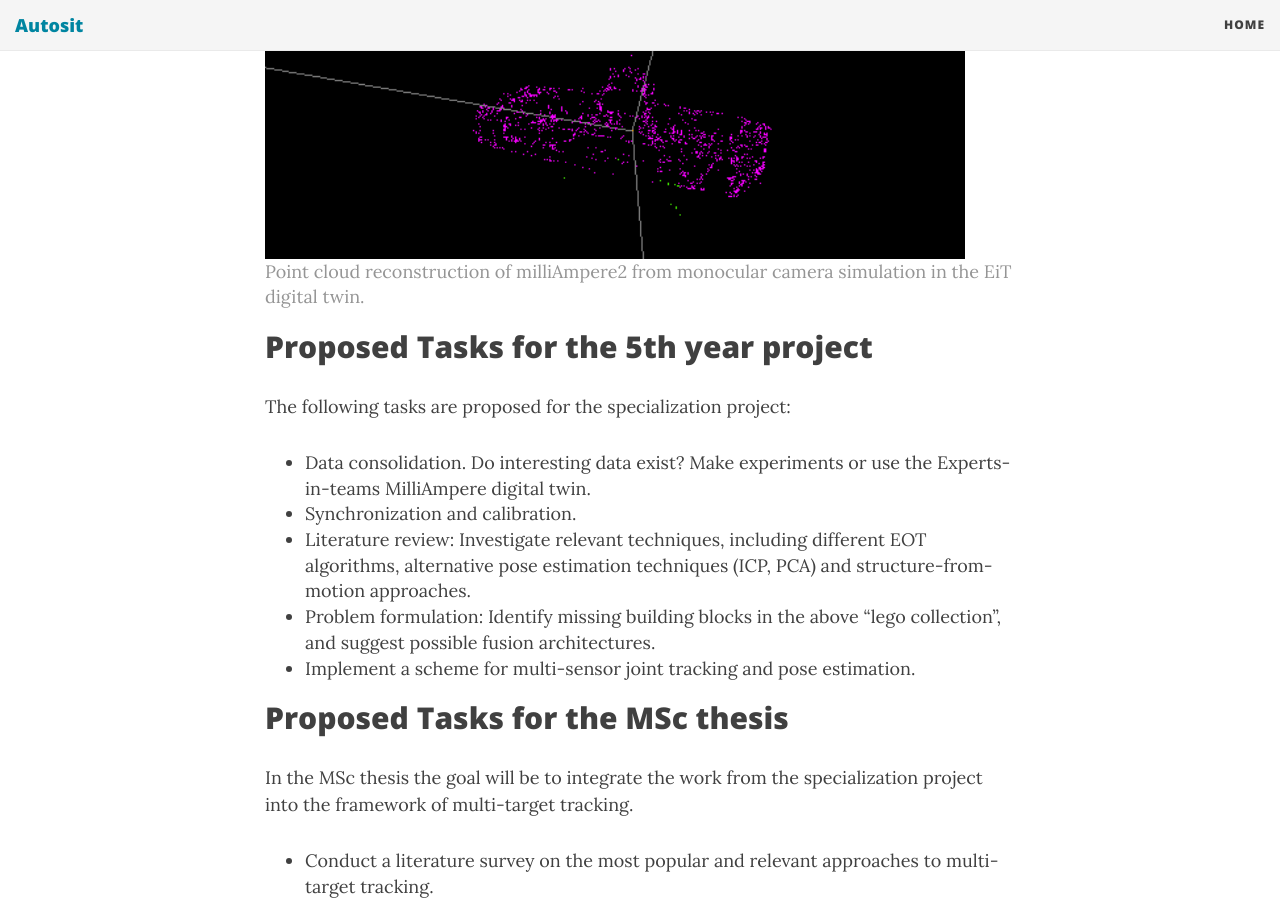
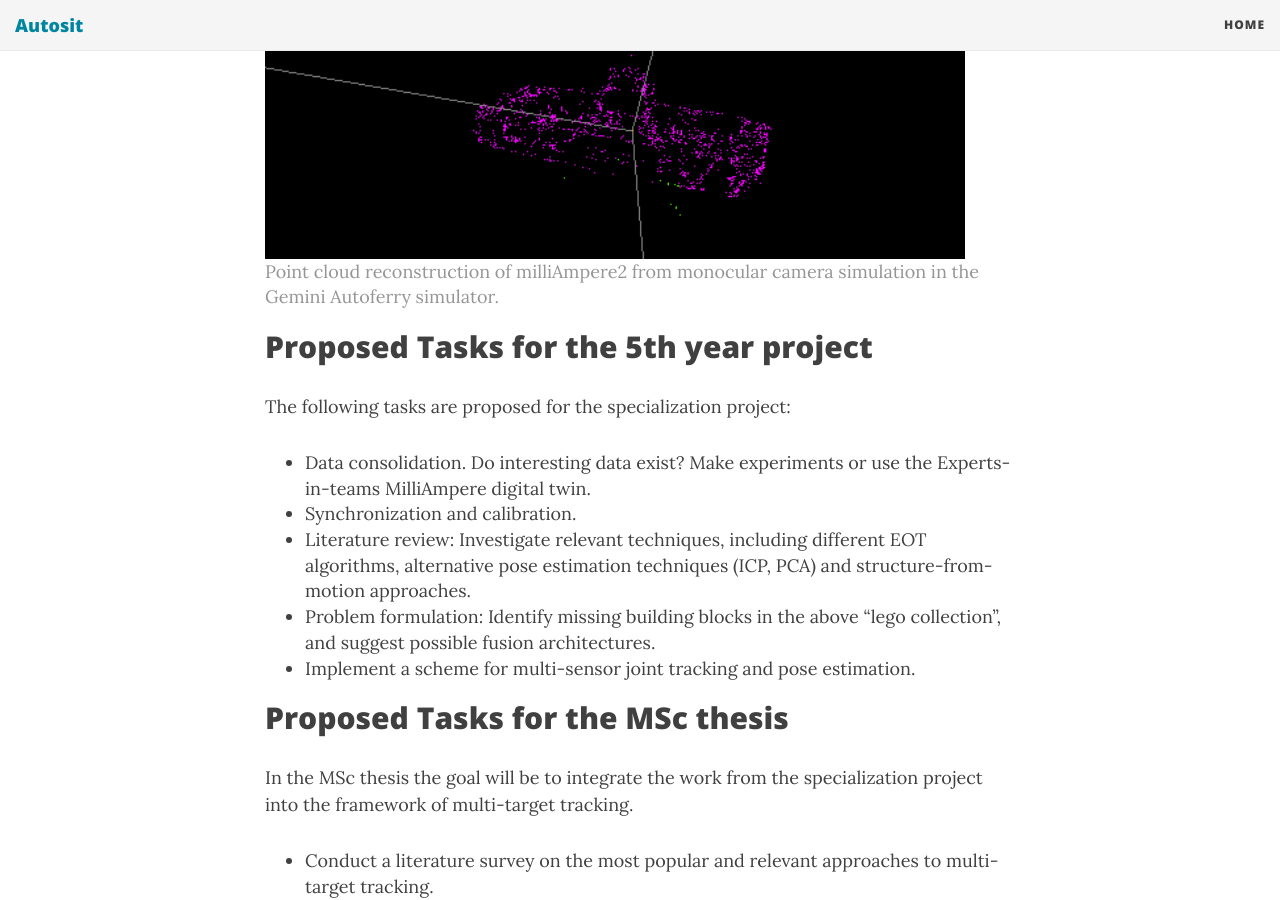
Before and after one commit to autosit/autosit.github.io, a Jekyll site: the page built from _posts/2020-04-08-multisensor-eot.md, in a window 1280 px wide and 900 px high, scrolled down 2394 px. Built offline with Jekyll 4.4.1, drawn with Linux system fonts in a browser that asks for light colours; nearby versions of some CDN libraries.

Commit message:
further revisions ms eot

```diff
--- a/_posts/2020-04-08-multisensor-eot.md
+++ b/_posts/2020-04-08-multisensor-eot.md
@@ -34,7 +34,7 @@
 The goal of this combined specialization and MSc project is to develop an EOT algorithm that combines data from an active sensor (lidar) with data from a passive sensor (infrared or optical camera).
 
 |<img src="{{site.url}}/assets/SimEigen.png" width="700"> |
-|<span style="color:#959595"> Point cloud reconstruction of milliAmpere2 from monocular camera simulation in the EiT digital twin. </span>|
+|<span style="color:#959595"> Point cloud reconstruction of milliAmpere2 from monocular camera simulation in the Gemini Autoferry simulator. </span>|
 
 ## Proposed Tasks for the 5th year project
 
```
